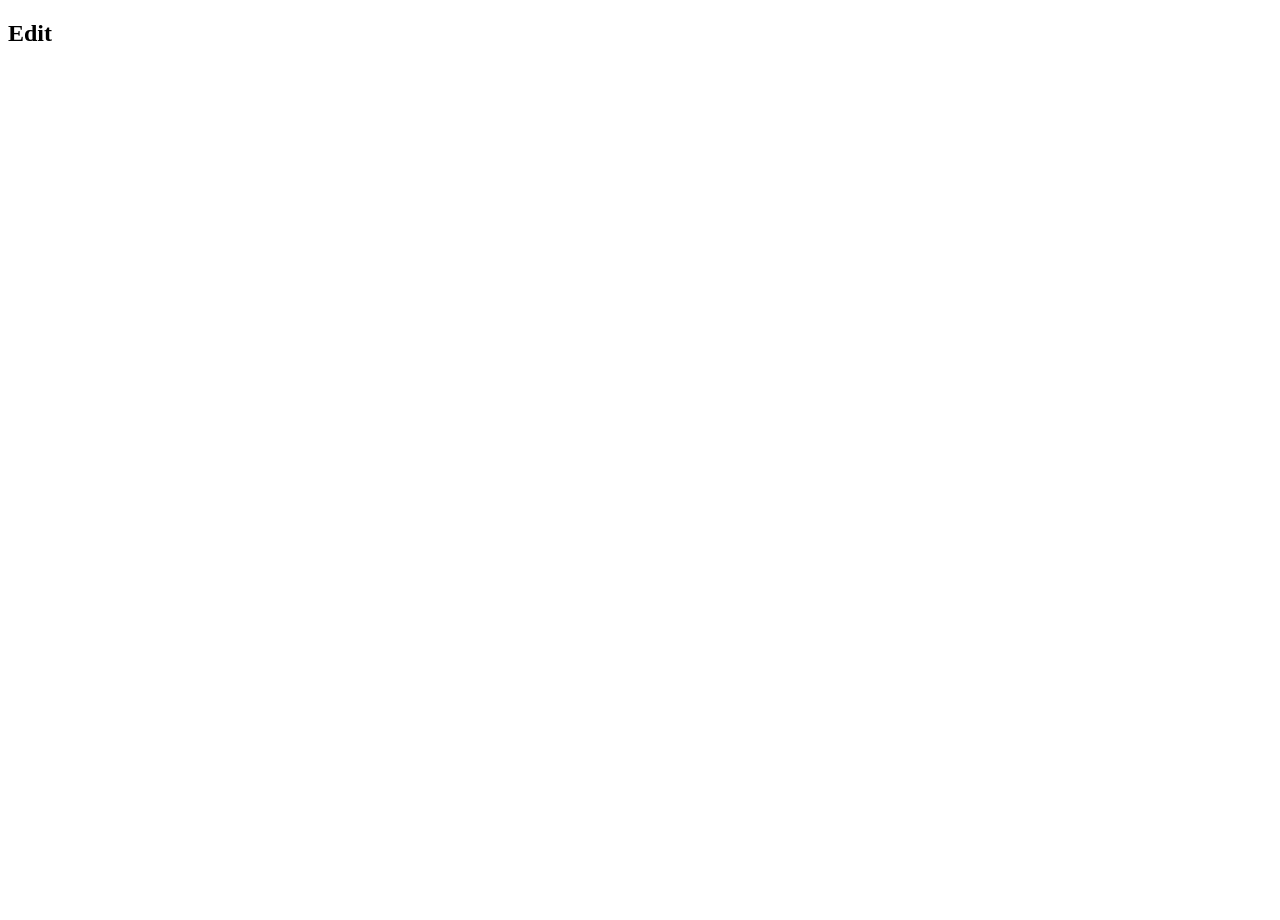
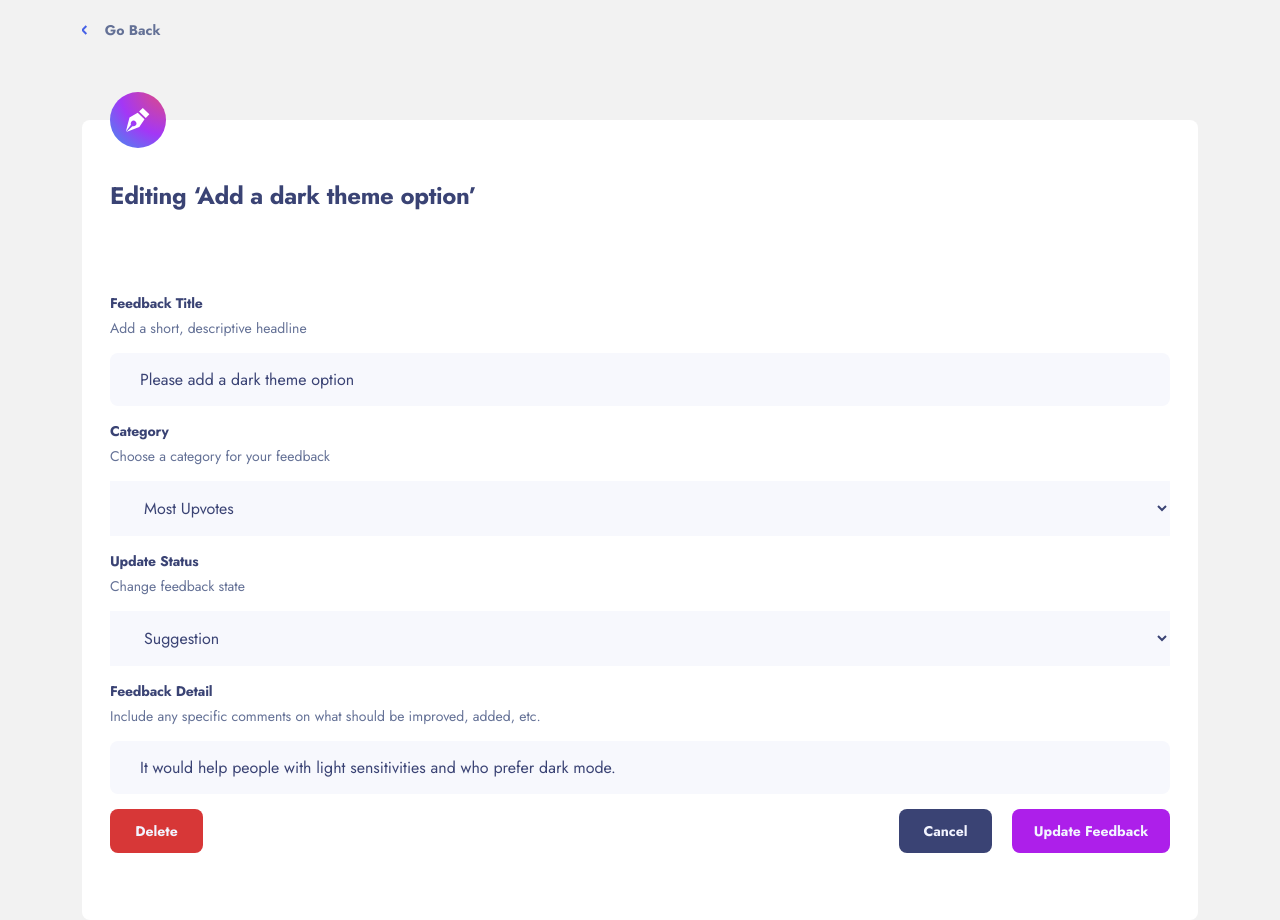
Before and after one commit to eshginfarzali/Fedback-Board, a plain HTML site: page assets/page/edit.html in a window 1280 px wide. Before the commit the page ends 800 px from the top, so only its background shows below. Drawn offline with nearby package versions, Linux system fonts and the light colour scheme.

Commit message:
feat: edit-update-page

```diff
--- a/Json/User.json
+++ b/Json/User.json
@@ -2,5 +2,5 @@
     "name": "Eshgin Farzaliyev",
     "username": "@eshginfarzali",
     "image": "https://media.licdn.com/dms/image/D4D03AQF3ELzNoNo03Q/profile-displayphoto-shrink_800_800/0/1684391177795?e=1696464000&v=beta&t=7yOwLShEgQW72kKR6n6ANctcZrfMED8tR3MHwnVU2nk",
-    "comment": "Also, please allow styles to be applied based on system preferences. I would love to be able to browse Frontend Mentor in the evening after my device's dark mode turns on without the bright background it currently has."
+    "comment": "Also, please allow styles to be applied based on system preferences. I would love to be able to browse <br> Frontend Mentor in the evening after my device's dark mode turns on without the bright background it currently has."
 }
--- a/assets/page/edit.html
+++ b/assets/page/edit.html
@@ -3,9 +3,105 @@
 <head>
     <meta charset="UTF-8">
     <meta name="viewport" content="width=device-width, initial-scale=1.0">
-    <title>Document</title>
+    <title>Feedback Edit</title>
+    <link
+    href="https://cdn.jsdelivr.net/npm/bootstrap@5.3.1/dist/css/bootstrap.min.css"
+    rel="stylesheet"
+    integrity="sha384-4bw+/aepP/YC94hEpVNVgiZdgIC5+VKNBQNGCHeKRQN+PtmoHDEXuppvnDJzQIu9"
+    crossorigin="anonymous"
+  />
+  <link
+    rel="stylesheet"
+    href="https://cdn.jsdelivr.net/npm/reset-css@5.0.2/reset.min.css"
+  />
+    <link rel="stylesheet" href="../style/edit.css">
 </head>
 <body>
-    <h2>Edit</h2>
+
+
+<div class="container">
+    <div class="go-back">
+        <img src="../icons/go-back.svg" alt="go-back" />&nbsp; &nbsp;
+        <a href="../page/feedback-detial.html"> Go Back </a>
+      </div>
+
+      <section class="editing">
+        <div class="edit-icon"><img src="../icons/edit.svg" alt=""></div>
+            <h1>Editing ‘Add a dark theme option’</h1>
+
+            <div class="feedback-edit-box">
+                <div class="title-text">
+                    <h2>Feedback Title</h2>
+                    <p>Add a short, descriptive headline</p>
+                </div>
+                <div class="value-text">
+                    <input type="text" value="Please add a dark theme option">
+                </div>
+                <div class="title-text">
+                    <h2>Category</h2>
+                    <p>Choose a category for your feedback</p>
+                </div>
+                <div class="value-text">
+                    <select name="category" id="category">
+                        <option value="most-up">Most Upvotes</option>
+                        <option value="least-up">Least Upvotes</option>
+                        <option value="most-com">Most Comments</option>
+                        <option value="least-com">Least Comments</option>
+                      </select>
+                </div>
+                <div class="title-text">
+                    <h2>Update Status</h2>
+                    <p>Change feedback state</p>
+                </div>
+                <div class="value-text">
+                    <select name="feedBackStatus" id="feedBackStatus">
+                        <option value="most-up">Suggestion</option>
+                        <option value="least-up">Planned</option>
+                        <option value="most-com">In-Progress</option>
+                        <option value="least-com">Live</option>
+                      </select>                </div>
+                <div class="title-text">
+                    <h2>Feedback Detail</h2>
+                    <p>Include any specific comments on what should be improved, added, etc.</p>
+                </div>
+                <div class="value-text">
+                    <input type="text" value="It would help people with light sensitivities and who prefer dark mode.">
+                </div>
+
+                <div class="qrup-btn">
+                    <div class="delete">
+                        <button>Delete</button>
+                    </div>
+                    <div class="cancel-update">
+                        <button>Cancel</button>
+                        <button>Update Feedback</button>
+                    </div>
+                </div>
+            </div>
+      </section>
+
+
+
+
+
+
+
+</div>
+
+
+
+
+
+    <script
+    src="https://cdn.jsdelivr.net/npm/@popperjs/core@2.11.8/dist/umd/popper.min.js"
+    integrity="sha384-I7E8VVD/ismYTF4hNIPjVp/Zjvgyol6VFvRkX/vR+Vc4jQkC+hVqc2pM8ODewa9r"
+    crossorigin="anonymous"
+  ></script>
+  <script
+    src="https://cdn.jsdelivr.net/npm/bootstrap@5.3.1/dist/js/bootstrap.min.js"
+    integrity="sha384-Rx+T1VzGupg4BHQYs2gCW9It+akI2MM/mndMCy36UVfodzcJcF0GGLxZIzObiEfa"
+    crossorigin="anonymous"
+  ></script>
+    <script src="../js/edit.js"></script>
 </body>
 </html>
--- /dev/null
+++ b/assets/style/edit.css
@@ -0,0 +1,198 @@
+@import url("https://fonts.googleapis.com/css2?family=Instrument+Sans:ital,wght@0,400;0,500;0,600;0,700;1,400;1,500;1,600;1,700&family=Josefin+Sans:ital,wght@0,100;0,200;0,300;0,400;0,500;0,600;0,700;1,100;1,200;1,300;1,400;1,500;1,600;1,700&family=Jost:ital,wght@0,100;0,200;0,300;0,400;0,500;0,600;0,700;0,800;0,900;1,100;1,200;1,300;1,400;1,500;1,600;1,700;1,800;1,900&display=swap");
+* {
+  box-sizing: border-box;
+}
+
+:root {
+  --lavender-purple: #ad1fea;
+  --sapphire-blue: #4661e6;
+  --royal-blue: #4661e6;
+  --snow-white: #ffffff;
+  --pale-lavender: #f2f4ff;
+  --powder-blue: #f7f8fd;
+  --midnight-indigo: #3a4374;
+  --steel-blue: #647196;
+  --coral-peach: #f49f85;
+  --sky-blue: #62bcfa;
+  --button-red: #d73737;
+  --button-blue: #373f68;
+  --btn-hover: #cfd7ff;
+  --btn-text-color: #4661e6;
+}
+html,
+body {
+  padding: 0;
+  margin: 0;
+  /* font-family: "Instrument Sans", sans-serif; */
+  font-family: "Josefin Sans", sans-serif;
+  font-family: "Jost", sans-serif;
+  background-color: var(--powder-blue);
+  background-color: #f2f2f2;
+}
+a {
+  text-decoration: none;
+  color: inherit;
+}
+
+.go-back {
+  margin-top: 20px;
+  font-family: Jost;
+  font-size: 14px;
+  font-weight: 700;
+  line-height: 20px;
+  letter-spacing: 0px;
+  text-align: left;
+  color: var(--steel-blue);
+}
+.go-back > a:hover {
+  text-decoration: underline;
+}
+
+.editing {
+  position: relative;
+  width: 100%;
+  height: 100vh;
+  margin-top: 80px;
+  background-color: var(--snow-white);
+  border-radius: 8px;
+  padding: 28px;
+}
+.edit-icon {
+  position: absolute;
+  top: -28px;
+  left: 28px;
+}
+.editing > h1 {
+  font-family: Jost;
+  font-size: 24px;
+  font-weight: 700;
+  line-height: 35px;
+  letter-spacing: -0.3333333432674408px;
+  text-align: left;
+  color: var(--midnight-indigo);
+  margin-top: 30px;
+}
+.feedback-edit-box {
+  margin-top: 80px;
+  display: flex;
+  flex-direction: column;
+  gap: 15px;
+}
+.title-text > h2 {
+  font-family: Jost;
+  font-size: 14px;
+  font-weight: 700;
+  line-height: 20px;
+  letter-spacing: -0.1944444477558136px;
+  text-align: left;
+  color: var(--midnight-indigo);
+}
+.title-text > p {
+  margin-top: 5px;
+  font-family: Jost;
+  font-size: 14px;
+  font-weight: 400;
+  line-height: 20px;
+  letter-spacing: 0px;
+  text-align: left;
+  color: var(--steel-blue);
+}
+
+input {
+  width: 100%;
+  border: none;
+  outline: none;
+  border-radius: 8px;
+  background-color: #f7f8fd;
+  padding: 15px 30px;
+  cursor: pointer;
+  color: var(--midnight-indigo);
+}
+input:focus {
+  outline: 1px solid var(--lavender-purple);
+}
+select{
+    background-color: #f7f8fd;
+    padding: 15px 30px;
+    color: var(--midnight-indigo);
+    width: 100%;
+    border: none;
+    outline: none;
+
+}
+
+.qrup-btn {
+  display: flex;
+  justify-content: space-between;
+}
+
+button {
+  border: none;
+  outline: none;
+  border-radius: 8px;
+  font-family: Jost;
+  font-size: 14px;
+  font-weight: 700;
+  line-height: 20px;
+  letter-spacing: 0px;
+  color: var(--pale-lavender);
+}
+.delete > button {
+  width: 93px;
+  height: 44px;
+  background-color: var(--button-red);
+  &:hover{
+    background-color: #E98888;
+
+  }
+}
+.cancel-update{
+    display: flex;
+    gap: 20px;
+}
+.cancel-update > button:nth-child(1) {
+  width: 93px;
+  height: 44px;
+  background-color: var(--midnight-indigo);
+  &:hover{
+    background-color: #3a4374c6;
+
+  }
+}
+.cancel-update > button:nth-child(2) {
+  width: 158px;
+  height: 44px;
+  background-color: var(--lavender-purple);
+  &:hover{
+    background-color: #ad1feac7;
+
+  }
+}
+
+@media (max-width:768px){
+    button{
+        width: 100%;
+    }
+    .qrup-btn{
+        display: flex;
+        flex-direction: column;
+        gap: 15px;
+    }
+    .delete > button {
+width: 100%;
+      }
+
+    .cancel-update{
+        display: flex;
+        flex-direction: column;
+        gap: 15px;
+    }
+    .cancel-update > button:nth-child(1) {
+      width: 100%;
+
+    }
+    .cancel-update > button:nth-child(2) {
+        width: 100%;
+    }
+
+}
```
Also changed, not shown: assets/js/feedback-detial.js (+18 -48 lines), assets/icons/edit.svg (added), assets/js/edit.js (added).
